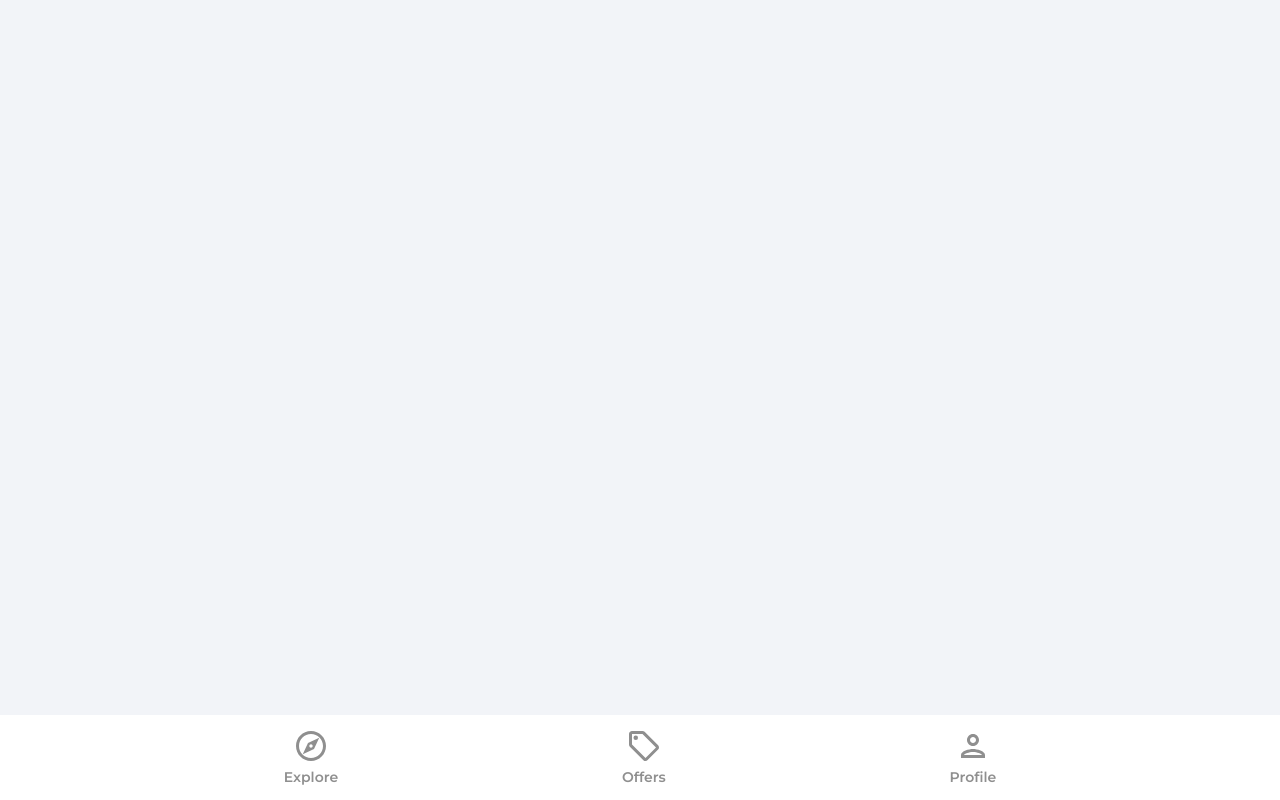
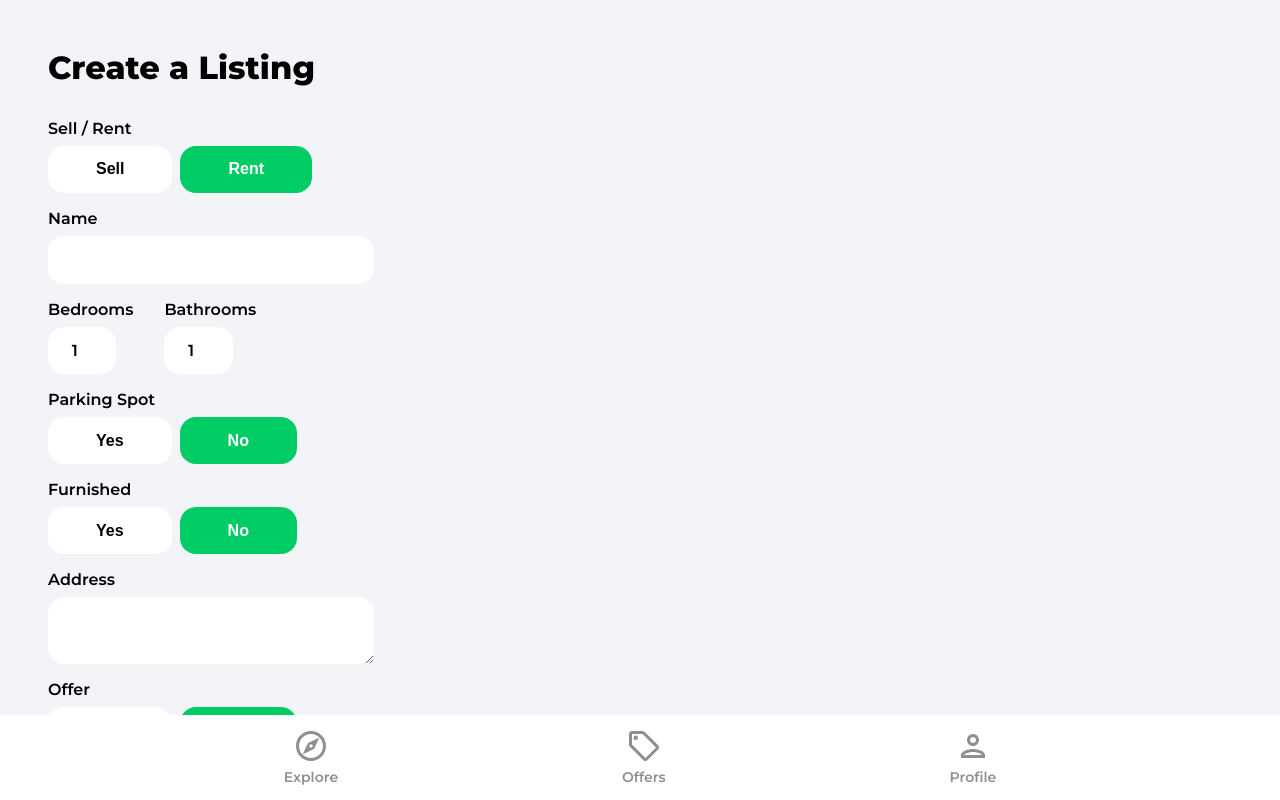
Before and after one commit to Dina2703/house-market-app, a React (Create React App) app: page /create-listing in a window 1280 px wide. Shown: the top 800 px of the page. Built offline with nearby package versions, Linux system fonts and the light colour scheme; no server answers; sample sign-in values are in the browser's storage.

Commit message:
Create  Listing Form

```diff
--- a/src/App.js
+++ b/src/App.js
@@ -10,6 +10,7 @@
 import "react-toastify/dist/ReactToastify.css";
 import PrivateRoute from "./components/PrivateRoute";
 import Category from "./pages/Category";
+import CreateListing from "./pages/CreateListing";
 function App() {
   return (
     <>
@@ -24,6 +25,7 @@
           <Route path="/sign-in" element={<SignIn />} />
           <Route path="/sign-up" element={<SignUp />} />
           <Route path="/forgot-password" element={<ForgotPassword />} />
+          <Route path="/create-listing" element={<CreateListing />} />
         </Routes>
         <Navbar />
       </Router>
--- /dev/null
+++ b/src/pages/CreateListing.js
@@ -0,0 +1,338 @@
+import { useState, useEffect, useRef } from "react";
+import { getAuth, onAuthStateChanged } from "firebase/auth";
+import { useNavigate } from "react-router-dom";
+import Spinner from "../components/Spinner";
+import { toast } from "react-toastify";
+import {
+  getStorage,
+  ref,
+  uploadBytesResumable,
+  getDownloadURL,
+} from "firebase/storage";
+import { db } from "../firebase.config";
+import { v4 as uuidv4 } from "uuid";
+import { addDoc, collection, serverTimestamp } from "firebase/firestore";
+
+function CreateListing() {
+  const [geolocationEnabled, setGeolocationEnabled] = useState(true);
+  const [loading, setLoading] = useState(false);
+  const [formData, setFormData] = useState({
+    type: "rent",
+    name: "",
+    bedrooms: 1,
+    bathrooms: 1,
+    parking: false,
+    furnished: false,
+    address: "",
+    offer: false,
+    regularPrice: 0,
+    discountedPrice: 0,
+    images: {},
+    latitude: 0,
+    longitude: 0,
+  });
+
+  const {
+    type,
+    name,
+    bedrooms,
+    bathrooms,
+    furnished,
+    parking,
+    address,
+    offer,
+    regularPrice,
+    discountedPrice,
+    images,
+    latitude,
+    longitude,
+  } = formData;
+
+  const auth = getAuth();
+  const navigate = useNavigate();
+  const isMounted = useRef(true);
+
+  useEffect(() => {
+    if (isMounted) {
+      onAuthStateChanged(auth, (user) => {
+        if (user) {
+          setFormData({ ...formData, userRef: user.uid });
+        } else {
+          navigate("/sign-in");
+        }
+      });
+    }
+
+    return () => {
+      isMounted.current = false;
+    };
+    //eslint-disable-next-line react-hooks/exhaustive-deps
+  }, [isMounted]);
+
+  const onSubmit = (e) => {
+    e.preventDefault();
+    console.log(formData);
+  };
+
+  const onMutate = (e) => {
+    //for boolean files, since these files come in a string type, we need to convert them to boolean type.
+    let boolean = null;
+
+    if (e.target.value === "true") {
+      boolean = true;
+    }
+    if (e.target.value === "false") {
+      boolean = false;
+    }
+
+    //Text/Booleans/Numbers
+    if (!e.target.files) {
+      setFormData((prevState) => ({
+        ...prevState,
+
+        // ?? - is the nullish coalescing operator (??) is a logical operator that returns its right-hand side operand when its left-hand side operand is null or undefined, and otherwise returns its left-hand side operand.
+        [e.target.id]: boolean ?? e.target.value,
+      }));
+    }
+
+    //Files
+    if (e.target.files) {
+      setFormData((prevState) => ({
+        ...prevState,
+        images: e.target.files,
+      }));
+    }
+  };
+
+  if (loading) {
+    return <Spinner />;
+  }
+  return (
+    <div className="profile">
+      <header>
+        <p className="pageHeader">Create a Listing</p>
+      </header>
+      <main>
+        <form onSubmit={onSubmit}>
+          {" "}
+          <label className="formLabel">Sell / Rent</label>
+          <div className="formButtons">
+            <button
+              type="button"
+              className={type === "sale" ? "formButtonActive" : "formButton"}
+              id="type"
+              value="sale"
+              onClick={onMutate}
+            >
+              Sell
+            </button>
+            <button
+              type="button"
+              className={type === "rent" ? "formButtonActive" : "formButton"}
+              id="type"
+              value="rent"
+              onClick={onMutate}
+            >
+              Rent
+            </button>
+          </div>
+          <label className="formLabel">Name</label>
+          <input
+            type="text"
+            className="formInputName"
+            id="name"
+            value={name}
+            onChange={onMutate}
+            maxLength="32"
+            minLength="10"
+            required
+          />{" "}
+          <div className="formRooms flex">
+            <div>
+              <label className="formLabel"> Bedrooms</label>
+              <input
+                type="number"
+                className="formInputSmall"
+                id="bedrooms"
+                value={bedrooms}
+                onChange={onMutate}
+                min="1"
+                max="50"
+                required
+              />
+            </div>
+            <div>
+              <label className="formLabel"> Bathrooms</label>
+              <input
+                type="number"
+                className="formInputSmall"
+                id="bathrooms"
+                value={bathrooms}
+                onChange={onMutate}
+                min="1"
+                max="50"
+                required
+              />
+            </div>
+          </div>
+          <label className="formLabel"> Parking Spot</label>
+          <div className="formButtons">
+            <button
+              className={parking ? "formButtonActive" : "formButton"}
+              type="button"
+              id="parking"
+              value={true}
+              onClick={onMutate}
+              min="1"
+              max="50"
+            >
+              Yes
+            </button>
+            <button
+              className={
+                !parking && parking !== null ? "formButtonActive" : "formButton"
+              }
+              type="button"
+              id="parking"
+              value={false}
+              onClick={onMutate}
+            >
+              No
+            </button>
+          </div>
+          <label className="formLabel"> Furnished</label>
+          <div className="formButtons">
+            <button
+              className={furnished ? "formButtonActive" : "formButton"}
+              type="button"
+              id="furnished"
+              value={true}
+              onClick={onMutate}
+            >
+              Yes
+            </button>
+            <button
+              className={
+                !furnished && furnished !== null
+                  ? "formButtonActive"
+                  : "formButton"
+              }
+              type="button"
+              id="furnished"
+              value={false}
+              onClick={onMutate}
+            >
+              No
+            </button>
+          </div>
+          <label className="formLabel">Address</label>
+          <textarea
+            id="address"
+            className="formInputAddress"
+            type="text"
+            value={address}
+            onChange={onMutate}
+            required
+          />
+          {!geolocationEnabled && (
+            <div className="formLatLng flex">
+              <div>
+                <label className="formLabel">Latitude</label>
+                <input
+                  type="number"
+                  className="formInputSmall"
+                  id="latitude"
+                  value={latitude}
+                  onChange={onMutate}
+                  required
+                />
+              </div>
+              <div>
+                <label className="formLabel">Longitude</label>
+                <input
+                  type="number"
+                  className="formInputSmall"
+                  id="longitude"
+                  value={longitude}
+                  onChange={onMutate}
+                  required
+                />
+              </div>
+            </div>
+          )}
+          <label className="formLabel">Offer</label>
+          <div className="formButtons">
+            <button
+              className={offer ? "formButtonActive" : "formButton"}
+              type="button"
+              id="offer"
+              value={true}
+              onClick={onMutate}
+            >
+              Yes
+            </button>
+            <button
+              className={
+                !offer && offer !== null ? "formButtonActive" : "formButton"
+              }
+              type="button"
+              id="offer"
+              value={false}
+              onClick={onMutate}
+            >
+              No
+            </button>
+          </div>
+          <label className="formLabel">Regular Price</label>
+          <div className="formPriceDiv">
+            <input
+              type="number"
+              className="formInputSmall"
+              id="regularPrice"
+              value={regularPrice}
+              onChange={onMutate}
+              min="50"
+              max="7500000000"
+              required
+            />
+            {type === "rent" && <p className="formPriceText"> $ / Month</p>}
+          </div>
+          {offer && (
+            <>
+              <label className="formLabel">Discounted Price</label>
+              <input
+                type="number"
+                id="discountedPrice"
+                className="formInputSmall"
+                value={discountedPrice}
+                onChange={onMutate}
+                min="50"
+                max="750000000"
+                required={offer}
+              />
+            </>
+          )}
+          <label className="formLabel">Images</label>
+          <p className="imagesInfo">
+            The first image will be the cover (max 6).
+          </p>
+          <input
+            type="file"
+            id="images"
+            className="formInputFile"
+            onChange={onMutate}
+            max="6"
+            accept=".jpg, .png, .jpeg"
+            multiple
+            required
+          />
+          <button className="primaryButton createListingButton" type="submit">
+            Create listing
+          </button>
+        </form>
+      </main>
+    </div>
+  );
+}
+
+export default CreateListing;
--- a/src/pages/Profile.js
+++ b/src/pages/Profile.js
@@ -1,9 +1,13 @@
 import { useState } from "react";
+import { Link } from "react-router-dom";
 import { getAuth, updateProfile } from "firebase/auth";
 import { doc, updateDoc } from "firebase/firestore";
 import { db } from "../firebase.config";
 import { useNavigate } from "react-router-dom";
 import { toast } from "react-toastify";
+import arrowRight from "../assets/svg/keyboardArrowRightIcon.svg";
+import homeIcon from "../assets/svg/homeIcon.svg";
+import ListingItem from "../components/ListingItem";
 
 function Profile() {
   const auth = getAuth();
@@ -90,6 +94,11 @@
             />
           </form>
         </div>
+        <Link to="/create-listing" className="createListing">
+          <img src={homeIcon} alt="home" />
+          <p>Sell or rent your home</p>
+          <img src={arrowRight} alt="arrow right" />
+        </Link>
       </main>
     </div>
   );
```
